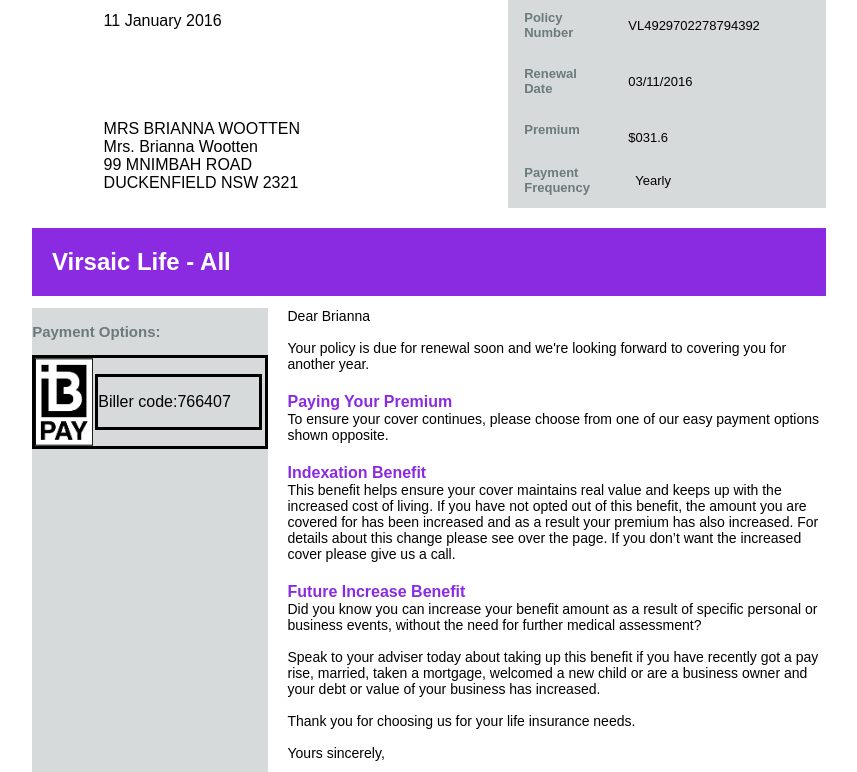
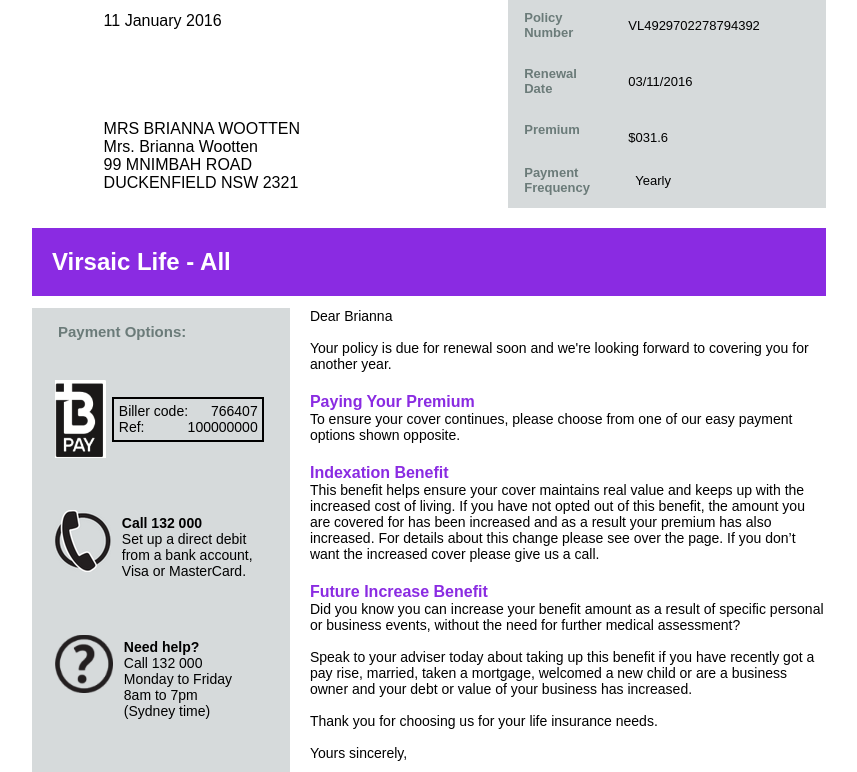
Before and after one commit to gbrown-n/Cote, a plain HTML site: page web/index.html in a window 1280 px wide. Shown: the part 179-951 px from the top of the page, without its empty margins (211-1068 px from the left). Drawn offline with Linux system fonts and the light colour scheme.

Commit message:
finished "payment options" box

```diff
--- a/web/index.html
+++ b/web/index.html
@@ -93,12 +93,46 @@
 
         <div class="mainCont">
             <div class="mainLeft">
-                <h3>Payment Options:</h2>
-                    <div style="border: solid; display: flex;">
-                        <img src="bpay.png" style="width: 25%">
-                        <div style="border: solid; width: 70%; display: flex; flex: column; margin: auto">
-                            <p style="text-align: left;">Biller code:</p>
-                            <p style="text-align: right;">766407</p>
+                <h3>Payment Options:</h3>
+                    <div class="mainSect1">
+                        <img src="image.png">
+                        <div class="mainLeftBox1">
+                            <div>
+                                <p>Biller code:</p>
+                                <p>766407</p>
+                            </div>
+                            <div>
+                                <p>Ref:</p>
+                                <p>100000000</p>
+                            </div>
+                        </div>
+                    </div>
+                    <div class="mainSect1">
+                        <img src="phone.png">
+                        <div class="mainLeftBox1" style="border:none">
+                            <div>
+                                <p style="font-weight: bold">Call 132 000</p>
+
+                            </div>
+                            <div>
+                                <p>Set up a direct debit from a bank account,
+                                    Visa or MasterCard.</p>
+                            </div>
+                        </div>
+                    </div>
+                    <div class="mainSect1">
+                        <img src="questionmark.png">
+                        <div class="mainLeftBox1" style="border:none">
+                            <div>
+                                <p style="font-weight: bold">Need help?</p>
+
+                            </div>
+                            <div>
+                                <p>Call 132 000 <br>
+                                    Monday to Friday <br>
+                                    8am to 7pm <br>
+                                    (Sydney time)</p>
+                            </div>
                         </div>
                     </div>
             </div>
--- a/web/styles.css
+++ b/web/styles.css
@@ -17,7 +17,20 @@
 
 .mainCont {display: flex; flex-direction: row; margin-top:-1%}
 .mainLeft{background: #d6dadb; width: 35%; }
-.mainRight{padding-left: 2.5%; width: 80%; padding-bottom: 15%}
+.mainRight{padding-left: 2.5%; width: 70%; padding-bottom: 15%}
+
+
+.mainLeft h3 {margin-left: 10%}
+
+.mainLeft img {margin-left: 10%; padding-right:2.5%; width: 25%; height: 25%}
+
+
+.mainSect1 {display: flex; margin-right: 10%; padding: 10% 0}
+.mainLeftBox1 {padding: 2%; width: 70%; border: solid; border-width: 2px; display: flex; flex-direction: column; align-self: center}
+.mainLeftBox1 div {display: flex; flex-direction: row; justify-content: space-between;}
+.mainLeftBox1 p {margin: 0; font-size: 14px}
+
+
 
 @media (max-width: 600px) {
     .divTop {
```
Also changed, not shown: web/image.png (added), web/phone.png (added), web/questionmark.png (added), web/ref.png (deleted).
